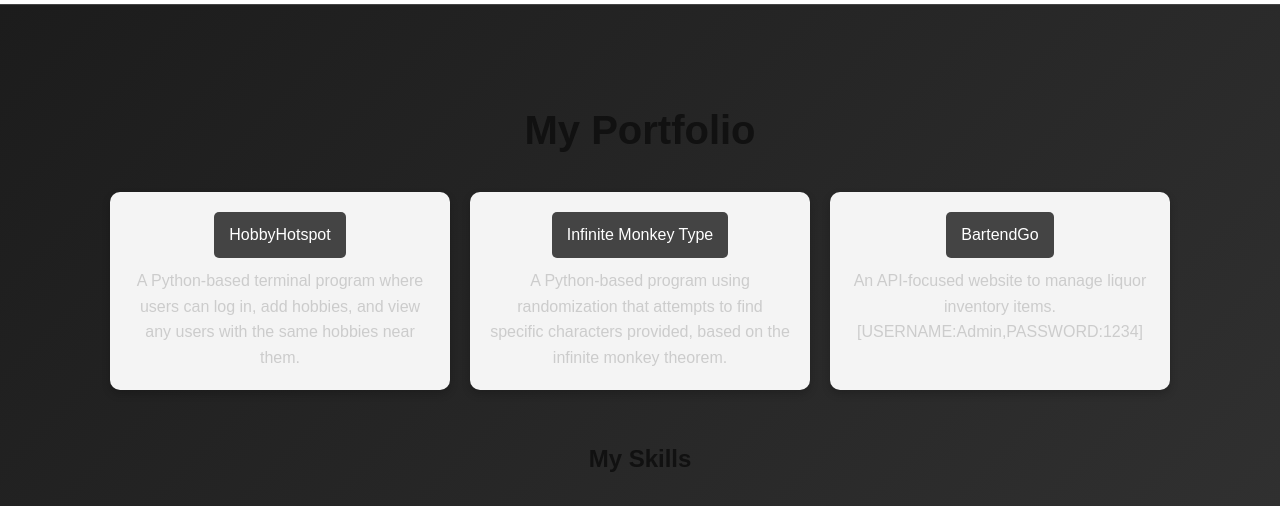
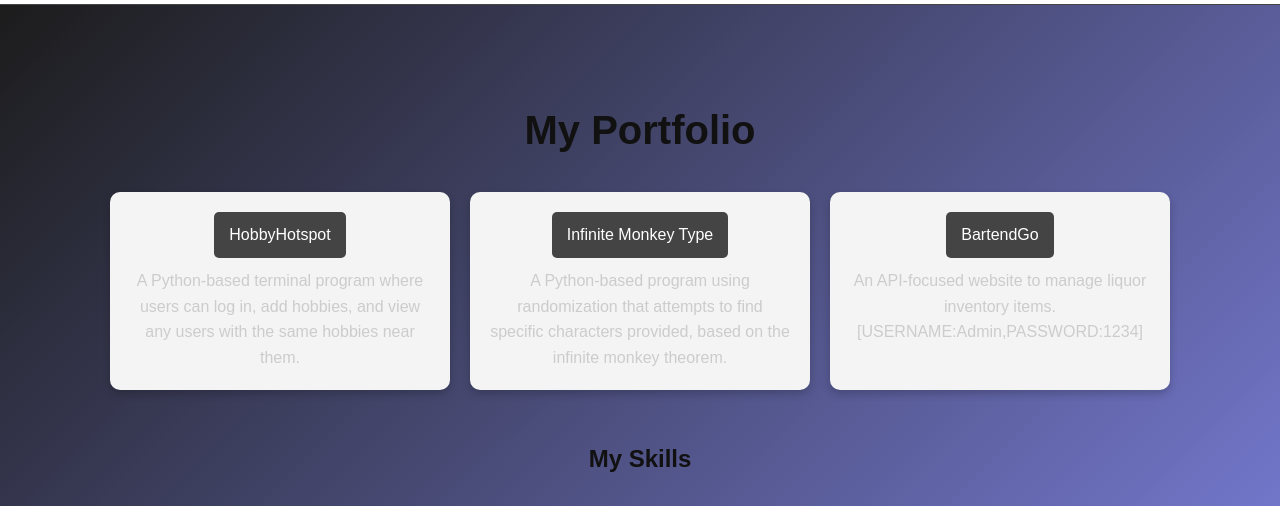
Before and after one commit to fbuenrostro01/Faustino_Porfolio, a plain HTML site: page index.html in a window 1280 px wide. Shown: the part 705-1211 px from the top of the page. Drawn offline with Linux system fonts and the light colour scheme.

Commit message:
Add files via upload
change background color for better viewing

```diff
--- a/styles.css
+++ b/styles.css
@@ -109,7 +109,7 @@ button:hover {
 .portfolio-skills {
     padding: 60px;
     text-align: center;
-    background: linear-gradient(135deg, #1c1c1c, #333); /* Gradient for visual interest */
+    background: linear-gradient(135deg, #1c1c1c, #7f84e4); /* Gradient for visual interest */
     animation: fadeIn 1s ease-in-out;
     border-top: 1px solid #444; /* Divider line to separate sections */
 }
```
